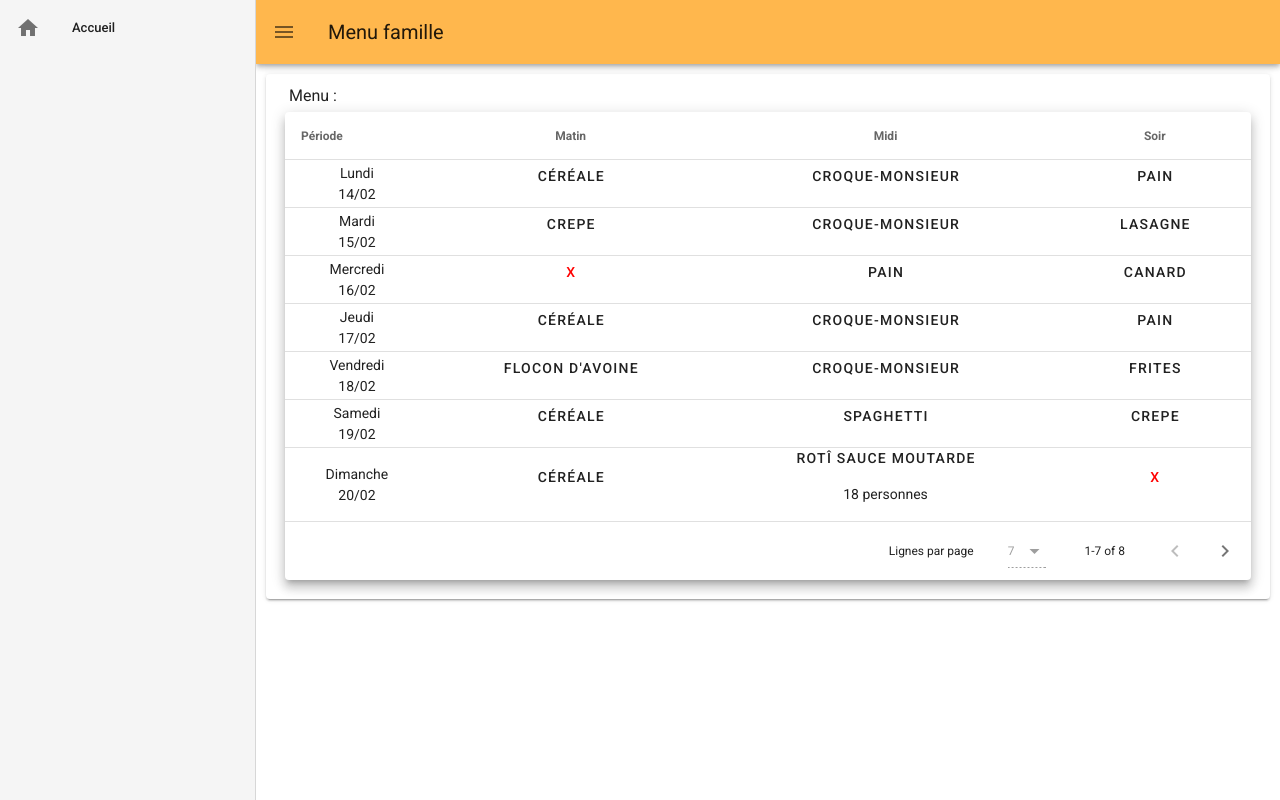
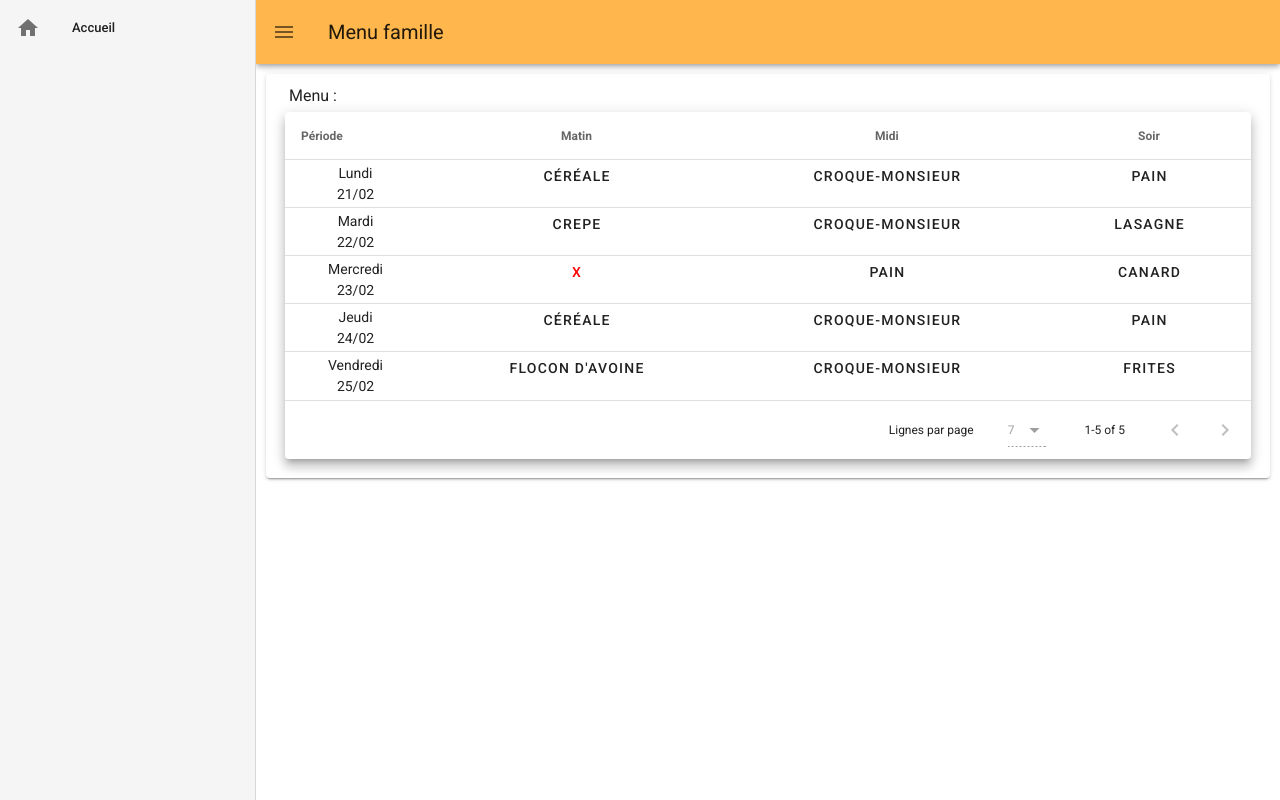
Before and after one commit to dorineT/MDL-MenuFamille, a Vue app in the folder front/menufamille/: page /menuModification in a window 1280 px wide. Built offline with nearby package versions, Linux system fonts and the light colour scheme.

Commit message:
amélioration menu modification affichage

```diff
--- a/front/menufamille/src/components/CalendarModificationMenu.vue
+++ b/front/menufamille/src/components/CalendarModificationMenu.vue
@@ -6,7 +6,7 @@
 
         <v-data-table
             :headers="headers"
-            :items="items"
+            :items="itemsMenu"
             class="elevation-8"
             disable-sort
             mobile-breakpoint="0"
@@ -69,11 +69,13 @@ export default {
           { text: 'Midi',align: 'center', value: 'Midi' },
           { text: 'Soir',align: 'center', value: 'Soir' },
         ],
-        items: [
+        menu: {
+          menu_id: 1,
+          plats: [
             {
-          id:0,
+              id:10,
               jour: 'Lundi',
-            date: '14/02',
+              date: '21/02',
               Matin: 'céréale',
               MatinNbPers:null,
               Midi: 'croque-monsieur',
@@ -82,9 +84,9 @@ export default {
               SoirNbPers: null
             },
             {
-            id:1,
+              id:11,
               jour: 'Mardi',
-            date: '15/02',
+              date: '22/02',
               Matin: 'crepe',
               MatinNbPers: null,
               Midi: 'croque-monsieur',
@@ -93,9 +95,9 @@ export default {
               SoirNbPers: null,
             },
             {
-            id:2,
+              id:12,
               jour: 'Mercredi',
-            date: '16/02',
+              date: '23/02',
               Matin: '/',
               MatinNbPers:null,
               Midi: 'pain',
@@ -104,9 +106,9 @@ export default {
               SoirNbPers: null,
             },
             {
-            id:3,
+              id:13,
               jour: 'Jeudi',
-            date: '17/02',
+              date: '24/02',
               Matin: 'céréale',
               MatinNbPers:null,
               Midi: 'croque-monsieur',
@@ -115,54 +117,27 @@ export default {
               SoirNbPers: null,
             },
             {
-            id:4,
+              id:14,
               jour: 'Vendredi',
-            date: '18/02',
+              date: '25/02',
               Matin: 'flocon d\'avoine',
               MatinNbPers:null,
               Midi: 'croque-monsieur',
               MidiNbPers: null,
               Soir: 'frites',
               SoirNbPers: null,
+            }
+          ],
+          dateDebut: '21/02/2022',
+          dateFin: '25/02/2022',
+          verrou: true
         },
-          {
-            id:5,
-            jour: 'Samedi',
-            date: '19/02',
-            Matin: 'céréale',
-            MatinNbPers:null,
-            Midi: 'spaghetti',
-            MidiNbPers: null,
-            Soir: 'crepe',
-            SoirNbPers: null,
-          },
-          {
-            id:6,
-            jour: 'Dimanche',
-            date: '20/02',
-            Matin: 'céréale',
-            MatinNbPers:null,
-            Midi: 'rotî sauce moutarde',
-            MidiNbPers:'18',
-            Soir: '/',
-            SoirNbPers: null,
-          },
-          {
-            id:7,
-            jour: 'Lundi',
-            date: '21/02',
-            Matin: 'céréale',
-            MatinNbPers:null,
-            Midi: 'rotî sauce moutarde',
-            MidiNbPers: '18',
-            Soir: '/',
-            SoirNbPers: null,
-          }
-        ]
+        itemsMenu: []
       }
     },
     mounted(){
         console.log('des choses a faire avec l\'api')
+        this.itemsMenu = this.menu.plats
         // call api to get the menu
     },
     created(){
@@ -177,13 +152,13 @@ export default {
 
       updateMenuJour(menuJour, periode){
         if(periode === 'matin'){
-          this.items[menuJour.id].Matin = menuJour.Matin
+          this.menu[menuJour.id].Matin = menuJour.Matin
         }
         else if(periode === 'midi'){
-          this.items[menuJour.id].Midi = menuJour.Midi
+          this.menu[menuJour.id].Midi = menuJour.Midi
         }
         else if(periode === 'soir'){
-          this.items[menuJour.id].Soir = menuJour.Soir
+          this.menu[menuJour.id].Soir = menuJour.Soir
         }
       }
     }
```
Lines whose indentation alone changed are shown as unchanged.
